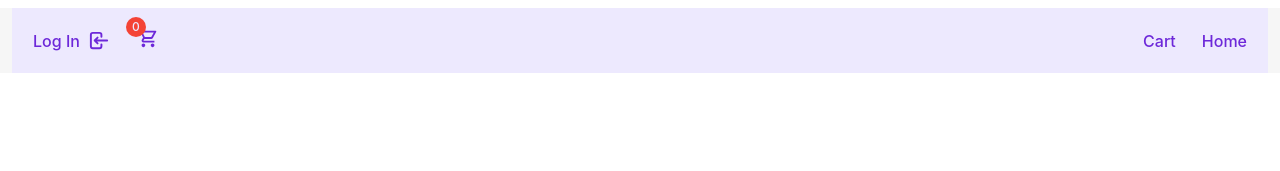
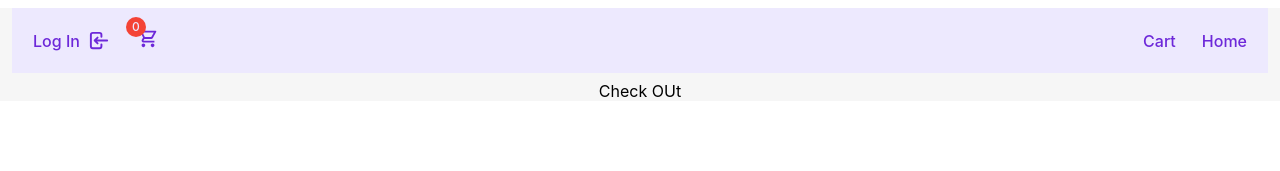
Before and after one commit to alireza921/shopping-cart, a React (Create React App) app: page /checkout in a window 1280 px wide. Before the commit this address had no page. Shown: the top 171 px of the page. Built offline with nearby package versions, Linux system fonts and the light colour scheme.

Commit message:
add check out page - add _redirects file (in public)

```diff
--- a/src/App.js
+++ b/src/App.js
@@ -9,6 +9,7 @@ import LoginPage from "./pages/LoginPage/LoginPage";
 import SignUpPage from "./pages/signup Page/signUpPage";
 import AuthProvider from "./context/auth/authProvider";
 import ProfilePage from "./pages/profile/profilePage";
+import CheckoutPage from "./pages/checkout page/CheckOutPage";
 
 function App() {
   return (
@@ -24,6 +25,7 @@ function App() {
                 <Route path='/login' element={<LoginPage />} />
                 <Route path='/signup' element={<SignUpPage />} />
                 <Route path='/profile' element={<ProfilePage />} />
+                <Route path='/checkout' element={<CheckoutPage />} />
               </Routes>
             </Layout>
           </CartProvider>
--- a/src/common/cartSummery/cartSummery.js
+++ b/src/common/cartSummery/cartSummery.js
@@ -1,3 +1,4 @@
+import { Link } from "react-router-dom";
 import { useCart } from "../../context/cartprovider/cartprovider";
 import styles from "./cartsummery.module.css";
 
@@ -5,7 +6,7 @@ const CartSummery = () => {
   const { cart, total } = useCart();
 
   const originalTotalPrice = cart.length
-    ? cart.reduce((acc, curr) => acc + curr.quantity * curr.price ,  0)
+    ? cart.reduce((acc, curr) => acc + curr.quantity * curr.price, 0)
     : 0;
 
   return (
@@ -14,12 +15,16 @@ const CartSummery = () => {
         <h2>cart summery</h2>
         <ul className={styles.summeryList}>
           <div className={styles.summeryPrice}>
-            <li className={styles.summeryItem}> Price : {originalTotalPrice} </li>
-            <li className={styles.summeryItem}> of price : {originalTotalPrice - total } </li>
+            <li className={styles.summeryItem}>Price : {originalTotalPrice}</li>
+            <li className={styles.summeryItem}>
+              of price : {originalTotalPrice - total}
+            </li>
           </div>
           <li className={styles.summeryItem}> total price : {total} </li>
         </ul>
-        <button className={styles.btn}> CheckOut  </button>
+        <Link to='/signup?redirect=checkout'>
+          <button className={styles.btn}> CheckOut </button>
+        </Link>
       </article>
     </section>
   );
--- /dev/null
+++ b/src/pages/checkout page/CheckOutPage.js
@@ -0,0 +1,9 @@
+const CheckoutPage = () => {
+    return (
+        <div>
+            Check OUt
+        </div>
+     );
+}
+
+export default CheckoutPage;
```
Also changed, not shown: 1 other file (tests, documents, lock files or other folders).
